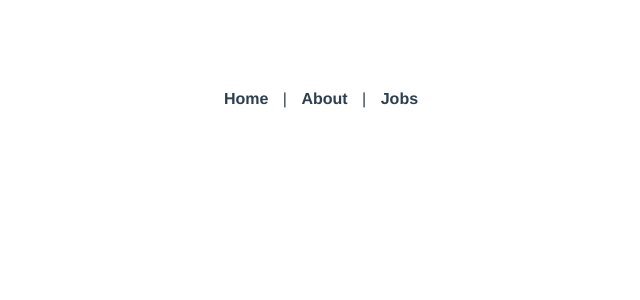
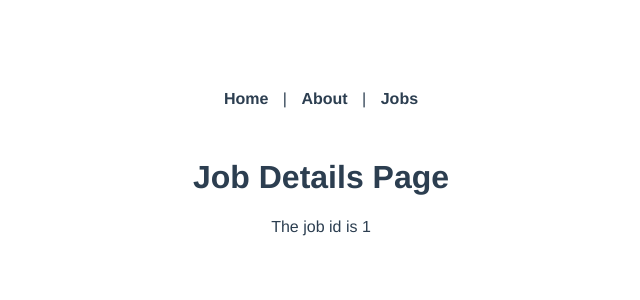
Before and after one commit to yusun-lab/jobs, a Vue app: page /jobs/1 in a window 1280 px wide. Before the commit this address had no page. Shown: the top 300 px of the page, without its empty margins (319-959 px from the left). Built offline with nearby package versions, Linux system fonts and the light colour scheme.

Commit message:
5 is done

```diff
--- a/src/router/index.ts
+++ b/src/router/index.ts
@@ -1,10 +1,8 @@
 import { createRouter, createWebHistory, RouteRecordRaw } from "vue-router";
 import HomeView from "../views/HomeView.vue";
 import AboutView from "../views/AboutView.vue";
-// the name you use when importing (import Jobs) and the variable name defined within the component (const jobs) can be different. Here's why:
-// 1. The Jobs in the import statement is a local variable name that you can freely name.
-// 2. The jobs defined inside the component is reactive data used internally by the component and is unrelated to the import name.
-import Jobs from "../views/jobs/JobsView.vue";
+import JobsView from "../views/jobs/JobsView.vue";
+import JobDetailsView from "../views/jobs/JobDetailsView.vue";
 
 const routes: Array<RouteRecordRaw> = [
   {
@@ -22,7 +20,16 @@ const routes: Array<RouteRecordRaw> = [
   {
     path: "/jobs",
     name: "jobs",
-    component: Jobs,
+    component: JobsView,
+  },
+
+  {
+    path: "/jobs/:id",
+    // path: "/jobs/:slug",
+    name: "JobDetails",
+    component: JobDetailsView,
+    // equivalent to props: (route) => route.params
+    props: true,
   },
 ];
 
--- /dev/null
+++ b/src/views/jobs/JobDetailsView.vue
@@ -0,0 +1,14 @@
+<template>
+  <h1>Job Details Page</h1>
+  <p>The job id is {{ id }}</p>
+  <!-- <p>The job id is {{ $route.params.slug }}</p> -->
+</template>
+
+<script setup lang="ts">
+const { id } = defineProps({
+  id: {
+    type: String,
+    required: true,
+  },
+});
+</script>
```
Also changed, not shown: src/views/jobs/JobDetails.vue (deleted).
